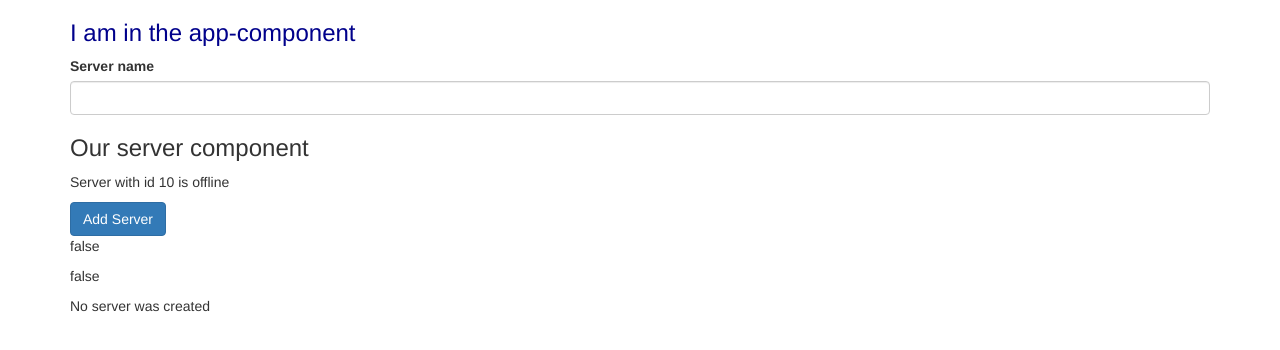
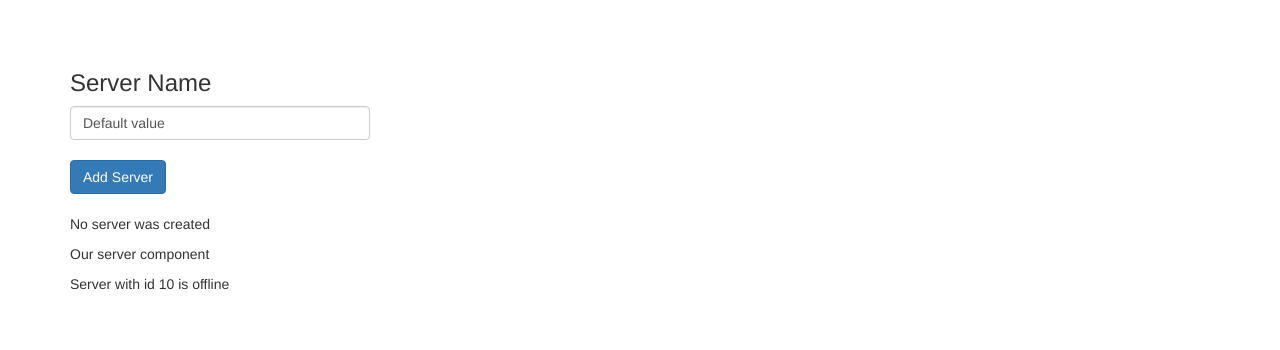
Before and after one commit to jansson-daniel/Angular-dream-app, an Angular app: page / in a window 1280 px wide. Shown: the top 350 px of the page. Built offline with nearby package versions, Linux system fonts and the light colour scheme.

Commit message:
finishing section 2

```diff
--- a/src/app/app.component.css
+++ b/src/app/app.component.css
@@ -1,3 +1,7 @@
 h3 {
     color: darkblue;
 }
+
+.wrapper {
+    margin-top: 50px;
+}
--- a/src/app/app.component.html
+++ b/src/app/app.component.html
@@ -1,7 +1,6 @@
-<div class="container">
+<div class="container wrapper">
     <div class="row">
         <div class="col-xs-12">
-            <h3>I am in the app-component</h3>
             <app-servers></app-servers>
             <!--div app-server></div-->
             <!--div class="app-server"></div-->
--- a/src/app/server/server.component.html
+++ b/src/app/server/server.component.html
@@ -1,2 +1,2 @@
-<h3>Our server component</h3>
+<p>Our server component</p>
 <p>Server with id {{ serverId }} is {{ getServerStatus() }}</p>
--- a/src/app/servers/servers.component.css
+++ b/src/app/servers/servers.component.css
@@ -0,0 +1,11 @@
+button {
+    margin: 20px 0;
+}
+
+input[type="text"] {
+    width: 300px;
+}
+
+.wrapper {
+    margin-top: 50px;
+}
--- a/src/app/servers/servers.component.html
+++ b/src/app/servers/servers.component.html
@@ -1,9 +1,12 @@
-<label>Server name</label>
+<h3>Server Name</h3>
+<!--input
+    type="text"
+    class="form-control"
+    (input)="onUpdateServerName($event)"-->
 <input
     type="text"
     class="form-control"
-    (input)="onUpdateServerName($event)">
-<app-server></app-server>
+    [(ngModel)]="serverName">
 <button
    [disabled]="allowNewServer"
    (click)="onCreateServer($event)"
@@ -11,6 +14,7 @@
     Add Server
 </button>
 
-<p>{{ allowNewServer }}</p>
-<p [innerText]="allowNewServer"></p>
-<p>{{ serverCreationStatus }}</p>
+<!--label>{{ serverName }}</label-->
+<p>{{ serverCreationStatus }}</p>
+
+<app-server></app-server>
--- a/src/app/servers/servers.component.ts
+++ b/src/app/servers/servers.component.ts
@@ -8,24 +8,25 @@ import { Component, OnInit } from '@angular/core';
   styleUrls: ['./servers.component.css']
 })
 export class ServersComponent implements OnInit {
-  allowNewServer: boolean = true;
-  serverCreationStatus : string = 'No server was created';
+  allowNewServer = true;
+  serverCreationStatus = 'No server was created';
+  serverName = 'Default value';
 
   constructor () {
     setTimeout(() => {
       this.allowNewServer = false;
-    }, 2000);
+    }, 5000);
   }
 
   ngOnInit () {
   }
 
-  onCreateServer (event) {
-    this.serverCreationStatus = 'Server was created';
+  onCreateServer (event: Event) {
+    this.serverCreationStatus = `Server was created, server name is ${this.serverName}`;
   }
 
-  onUpdateServerName (event) {
-    console.log(event.target.value);
+  onUpdateServerName (event: Event) {
+    this.serverName = (<HTMLInputElement> event.target).value;
   }
 
 }
```
